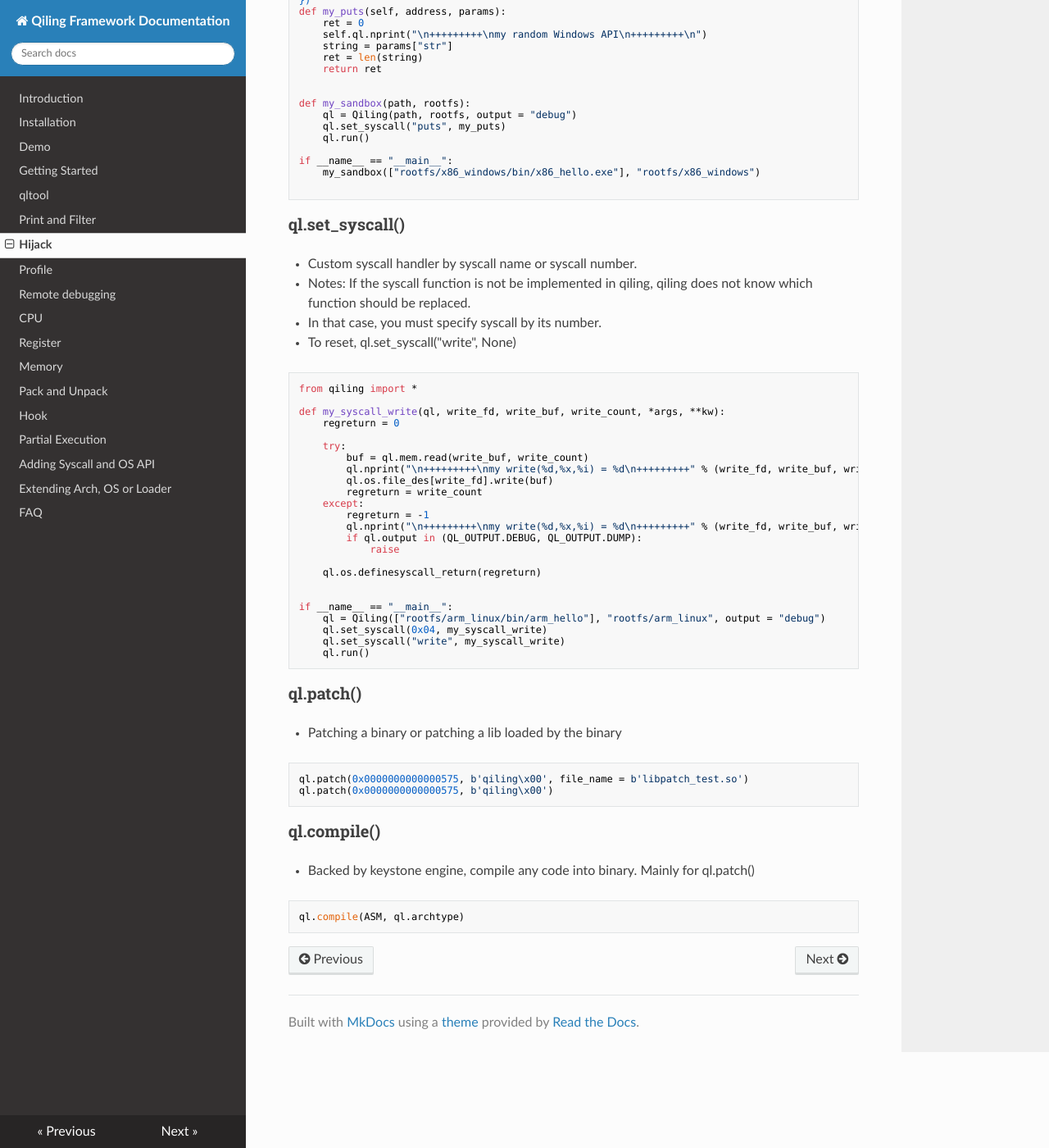
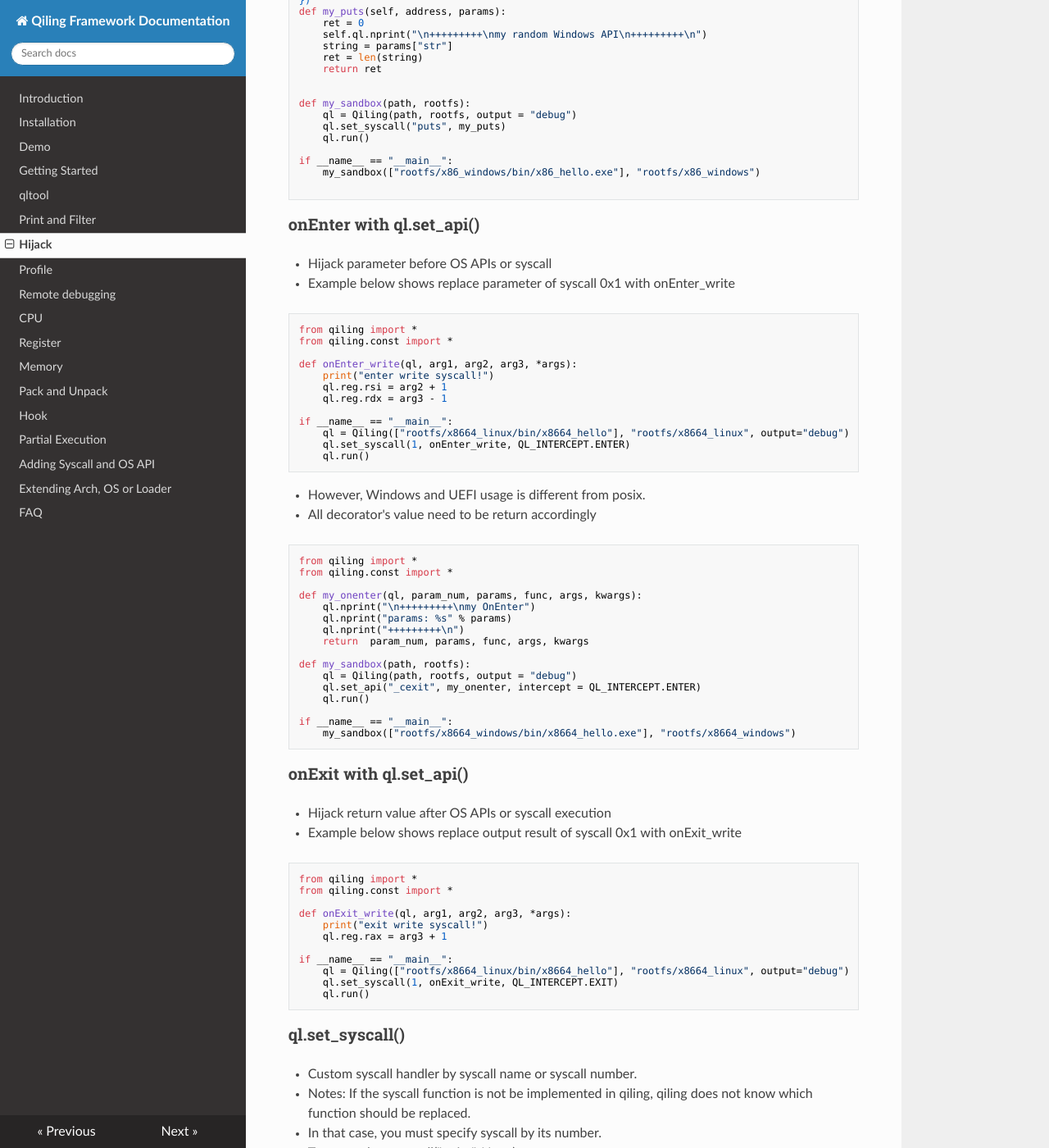
Before and after one commit to qilingframework/rtfd.io, an MkDocs documentation site: the page built from docs/hijack.md, in a window 1280 px wide and 1400 px high, scrolled down 1141 px. Shown: the whole window at 82% size. Built offline with MkDocs 1.6.1, drawn with Linux system fonts in a browser that asks for light colours; nearby versions of some CDN libraries.

Commit message:
add onEnter docs

````diff
--- a/docs/hijack.md
+++ b/docs/hijack.md
@@ -90,6 +90,64 @@ if __name__ == "__main__":
 
 ```
 
+### onEnter with ql.set_api()
+
+- Hijack parameter before OS APIs or syscall
+- Example below shows replace parameter of syscall 0x1 with onEnter_write
+```python
+from qiling import *
+from qiling.const import *
+
+def onEnter_write(ql, arg1, arg2, arg3, *args):
+    print("enter write syscall!")
+    ql.reg.rsi = arg2 + 1
+    ql.reg.rdx = arg3 - 1
+
+if __name__ == "__main__":
+    ql = Qiling(["rootfs/x8664_linux/bin/x8664_hello"], "rootfs/x8664_linux", output="debug")
+    ql.set_syscall(1, onEnter_write, QL_INTERCEPT.ENTER)
+    ql.run()
+```
+
+- However, Windows and UEFI usage is different from posix.
+- All decorator's value need to be return accordingly
+```python
+from qiling import *
+from qiling.const import *
+
+def my_onenter(ql, param_num, params, func, args, kwargs):
+    ql.nprint("\n+++++++++\nmy OnEnter")
+    ql.nprint("params: %s" % params)
+    ql.nprint("+++++++++\n")
+    return  param_num, params, func, args, kwargs
+
+def my_sandbox(path, rootfs):
+    ql = Qiling(path, rootfs, output = "debug")
+    ql.set_api("_cexit", my_onenter, intercept = QL_INTERCEPT.ENTER)
+    ql.run()
+
+if __name__ == "__main__":
+    my_sandbox(["rootfs/x8664_windows/bin/x8664_hello.exe"], "rootfs/x8664_windows")
+```
+
+
+### onExit with ql.set_api()
+- Hijack return value after OS APIs or syscall execution
+- Example below shows replace output result of syscall 0x1 with onExit_write
+```python
+from qiling import *
+from qiling.const import *
+
+def onExit_write(ql, arg1, arg2, arg3, *args):
+    print("exit write syscall!")
+    ql.reg.rax = arg3 + 1
+
+if __name__ == "__main__":
+    ql = Qiling(["rootfs/x8664_linux/bin/x8664_hello"], "rootfs/x8664_linux", output="debug")
+    ql.set_syscall(1, onExit_write, QL_INTERCEPT.EXIT)
+    ql.run()
+```
+
 ### ql.set_syscall()
 
 - Custom syscall handler by syscall name or syscall number.
````
